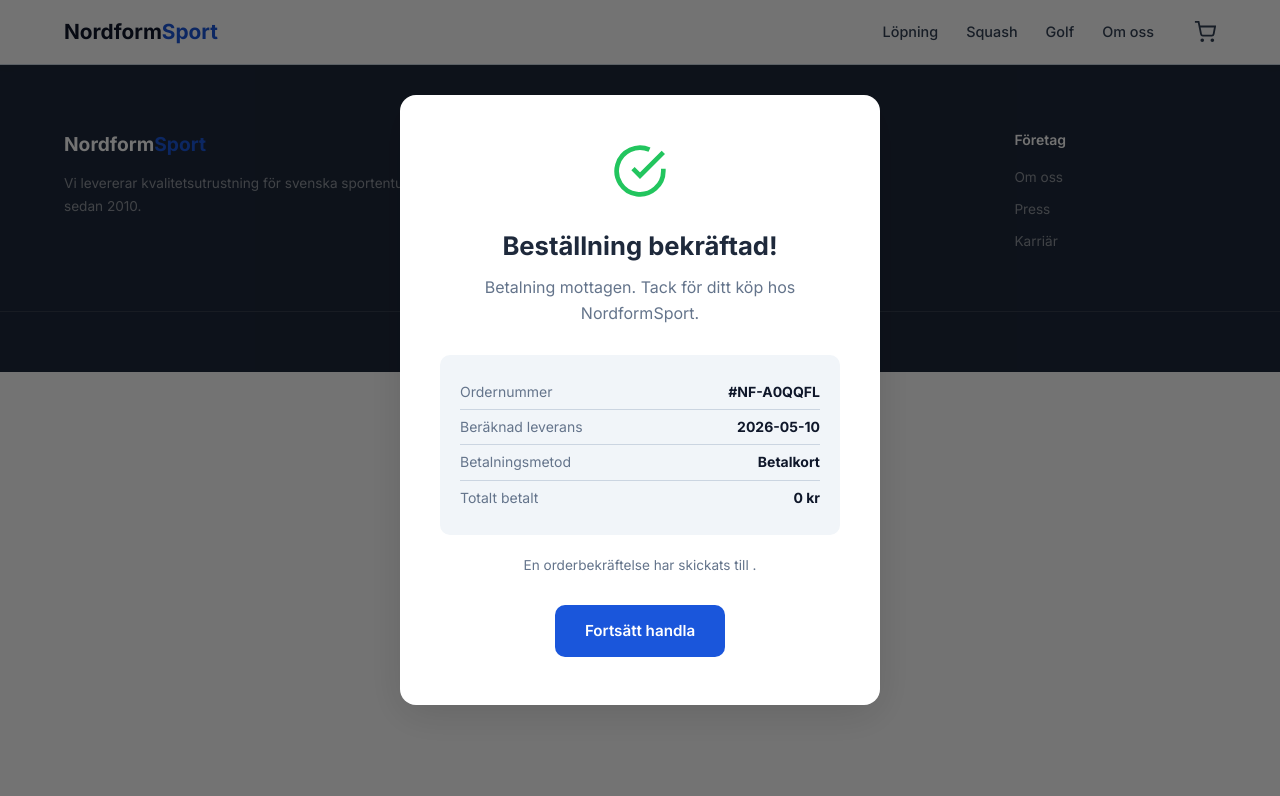
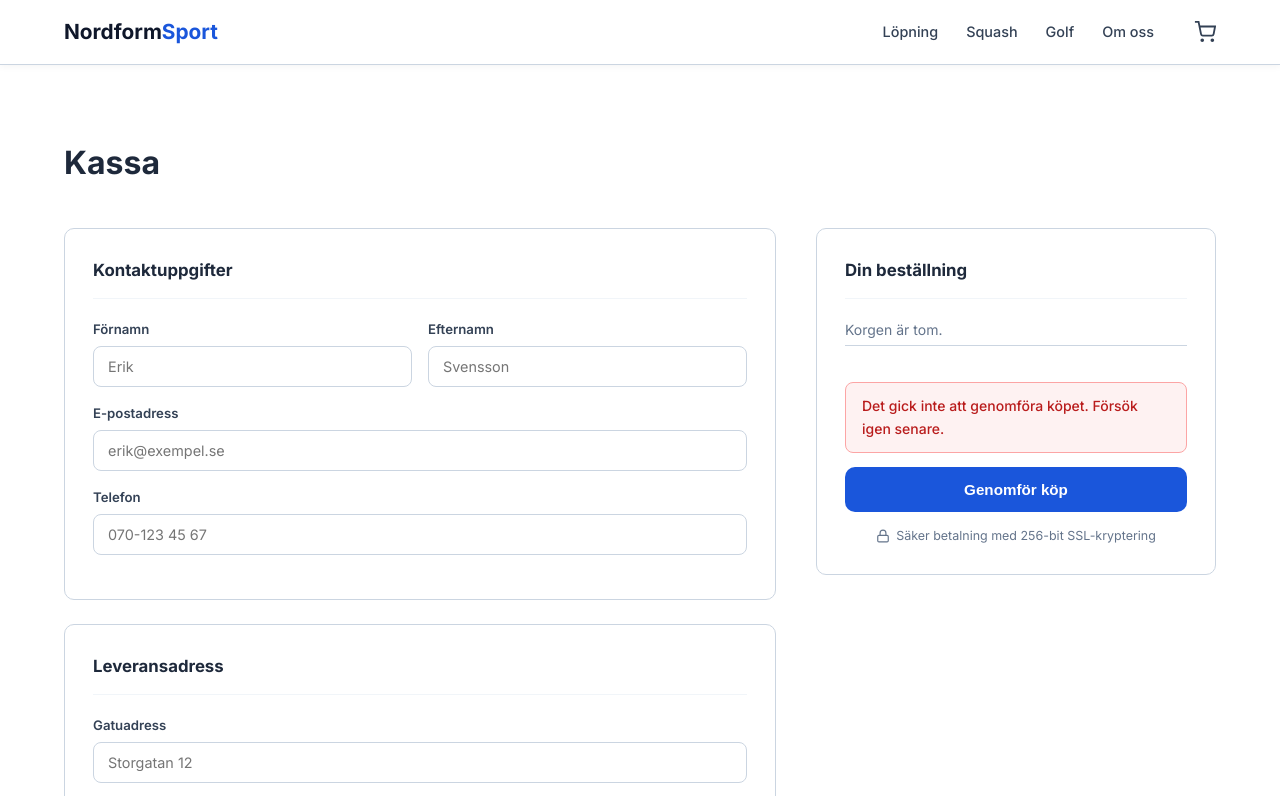
Before and after one commit to sebslack123/SlackRetailSite, a website: page checkout.html in a window 1280 px wide. Both pictures are taken after a click on the button "Genomför köp". Shown: the top 796 px of the page. Drawn offline with Linux system fonts and the light colour scheme.

Commit message:
chore: reset to broken demo state [reporeverse]

```diff
--- a/checkout.html
+++ b/checkout.html
@@ -230,22 +230,9 @@
     }
 
     function placeOrder() {
-      const email = document.getElementById('email').value;
-      const payment = document.querySelector('input[name="payment"]:checked').value;
-      const orderNumber = '#NF-' + Math.random().toString(36).substring(2, 8).toUpperCase();
-      const deliveryDate = new Date(Date.now() + 3 * 24 * 60 * 60 * 1000).toLocaleDateString('sv-SE');
-      const total = formatPrice(getCartTotal());
-
-      const paymentLabels = { card: 'Betalkort', swish: 'Swish', klarna: 'Faktura – Klarna' };
-
-      document.getElementById('order-number').textContent = orderNumber;
-      document.getElementById('delivery-date').textContent = deliveryDate;
-      document.getElementById('payment-method-display').textContent = paymentLabels[payment] || payment;
-      document.getElementById('conf-total').textContent = total;
-      document.getElementById('conf-email-addr').textContent = email;
-
-      document.getElementById('checkout-section').style.display = 'none';
-      document.getElementById('order-confirmation').style.display = 'flex';
+      const el = document.getElementById('payment-error');
+      el.textContent = 'Det gick inte att genomföra köpet. Försök igen senare.';
+      el.style.display = 'block';
     }
 
     function clearCartAndGo(e) {
```
